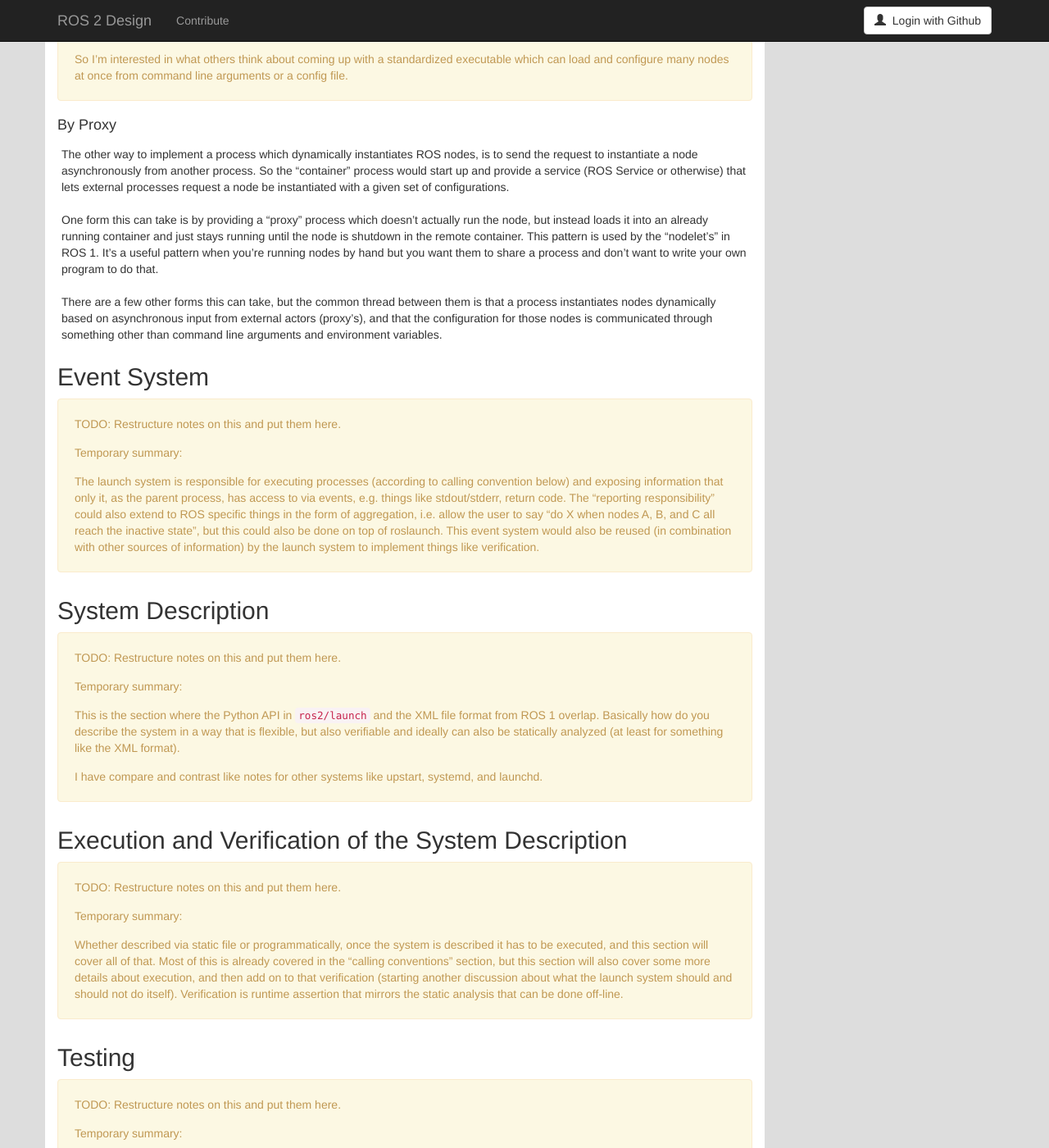
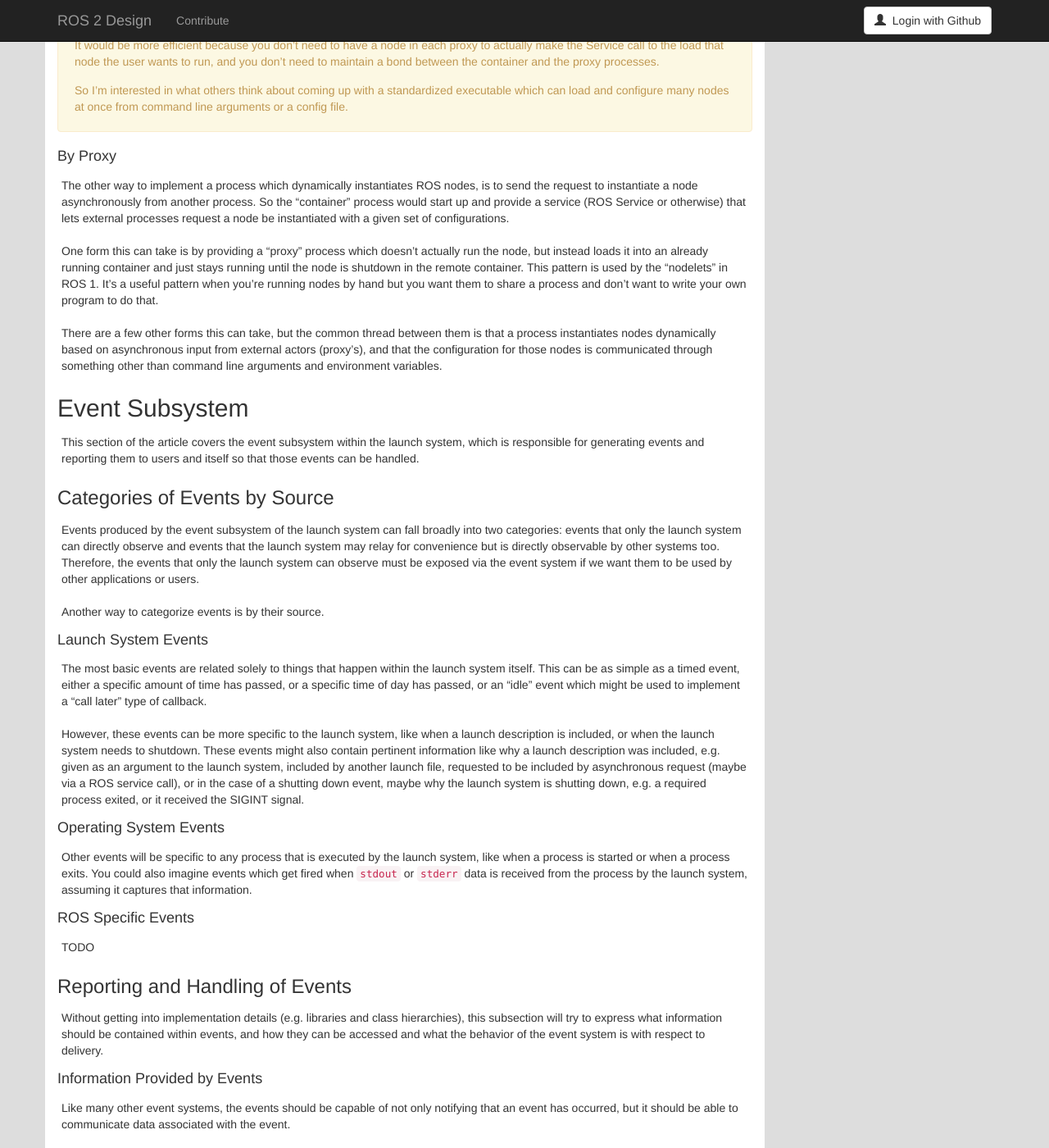
Before and after one commit to ros2/design, a Jekyll site: the page built from articles/150_roslaunch.md, in a window 1280 px wide and 1400 px high, scrolled down 11310 px. Shown: the whole window at 82% size. Built offline with Jekyll 4.4.1, drawn with Linux system fonts in a browser that asks for light colours; nearby versions of some CDN libraries; some of the changed text lies outside the part shown.

Commit message:
updated event sections

```diff
--- a/articles/150_roslaunch.md
+++ b/articles/150_roslaunch.md
@@ -3,7 +3,7 @@ layout: default
 title: ROS 2 Launch System
 permalink: articles/roslaunch.html
 abstract:
-  The launch system in ROS is responsible for helping the user describe the configuration of their system and then execute it as described. The configuration of the system includes what programs to run, what arguments to pass them, and ROS specific conventions which make it easy to reuse components throughout the system by giving them each different configurations. Also, because the launch system is the process (or the set of processes) which executes the user's processes, it is responsible for monitoring the state of the processes it launched, as well as reporting and/or reacting to changes in the state of those processes.
+  The launch system in ROS is responsible for helping the user describe the configuration of their system and then execute it as described. The configuration of the system includes what programs to run, where to run them, what arguments to pass them, and ROS specific conventions which make it easy to reuse components throughout the system by giving them each different configurations. Also, because the launch system is the process (or the set of processes) which executes the user's processes, it is responsible for monitoring the state of the processes it launched, as well as reporting and/or reacting to changes in the state of those processes.
 author: '[William Woodall](https://github.com/wjwwood)'
 published: true
 ---
@@ -133,8 +133,8 @@ In order to do this, the launch system in ROS 2 will need to model the dependenc
 For example, a user might express that an image processing node has a dependency on a camera driver node with the constraint that it should not be launched (what ever the action to do that might be, e.g. run a process or something else) until the camera driver node reaches the "Active" state.
 These constraints can be arbitrarily defined by the user or common constraints could be modeled directly by the launch system.
 
-Also, these constraints don't have to be related to
-For example, a user might express that plain process should be launch (in this case executed as a subprocess) after another process has been running for ten seconds.
+Also, these constraints don't have to be related to ROS specific events like lifecycle state changes.
+For example, a user might express that a plain process should be launched (in this case executed as a subprocess) after another process has been running for ten seconds.
 The launch system in ROS 2, could either choose to let the user define a predicate which satisfied that constraint, or it could provide a generic constraint like: "launch N seconds after another process".
 
 <div class="alert alert-warning" markdown="1">
@@ -480,22 +480,66 @@ The other way to implement a process which dynamically instantiates ROS nodes, i
 So the "container" process would start up and provide a service (ROS Service or otherwise) that lets external processes request a node be instantiated with a given set of configurations.
 
 One form this can take is by providing a "proxy" process which doesn't actually run the node, but instead loads it into an already running container and just stays running until the node is shutdown in the remote container.
-This pattern is used by the "nodelet's" in ROS 1.
+This pattern is used by the "nodelets" in ROS 1.
 It's a useful pattern when you're running nodes by hand but you want them to share a process and don't want to write your own program to do that.
 
 There are a few other forms this can take, but the common thread between them is that a process instantiates nodes dynamically based on asynchronous input from external actors (proxy's), and that the configuration for those nodes is communicated through something other than command line arguments and environment variables.
 
-## Event System
+## Event Subsystem
 
-<div class="alert alert-warning" markdown="1">
-TODO: Restructure notes on this and put them here.
+This section of the article covers the event subsystem within the launch system, which is responsible for generating events and reporting them to users and itself so that those events can be handled.
 
-Temporary summary:
+### Categories of Events by Source
 
-The launch system is responsible for executing processes (according to calling convention below) and exposing information that only it, as the parent process, has access to via events, e.g. things like stdout/stderr, return code.
-The "reporting responsibility" could also extend to ROS specific things in the form of aggregation, i.e. allow the user to say "do X when nodes A, B, and C all reach the inactive state", but this could also be done on top of roslaunch.
-This event system would also be reused (in combination with other sources of information) by the launch system to implement things like verification.
-</div>
+Events produced by the event subsystem of the launch system can fall broadly into two categories: events that only the launch system can directly observe and events that the launch system may relay for convenience but is directly observable by other systems too.
+Therefore, the events that only the launch system can observe must be exposed via the event system if we want them to be used by other applications or users.
+
+Another way to categorize events is by their source.
+
+#### Launch System Events
+
+The most basic events are related solely to things that happen within the launch system itself.
+This can be as simple as a timed event, either a specific amount of time has passed, or a specific time of day has passed, or an "idle" event which might be used to implement a "call later" type of callback.
+
+However, these events can be more specific to the launch system, like when a launch description is included, or when the launch system needs to shutdown.
+These events might also contain pertinent information like why a launch description was included, e.g. given as an argument to the launch system, included by another launch file, requested to be included by asynchronous request (maybe via a ROS service call), or in the case of a shutting down event, maybe why the launch system is shutting down, e.g. a required process exited, or it received the SIGINT signal.
+
+#### Operating System Events
+
+Other events will be specific to any process that is executed by the launch system, like when a process is started or when a process exits.
+You could also imagine events which get fired when `stdout` or `stderr` data is received from the process by the launch system, assuming it captures that information.
+
+#### ROS Specific Events
+
+TODO
+
+### Reporting and Handling of Events
+
+Without getting into implementation details (e.g. libraries and class hierarchies), this subsection will try to express what information should be contained within events, and how they can be accessed and what the behavior of the event system is with respect to delivery.
+
+#### Information Provided by Events
+
+Like many other event systems, the events should be capable of not only notifying that an event has occurred, but it should be able to communicate data associated with the event.
+
+A simple example of an event without extra data might be an event for "call later", where it doesn't matter who initiated the "call later" or how long it has been since that occurred (though it could include that if it wished), and so this events existence is sufficient to notify waiting actions to proceed.
+
+A simple example of an event with extra data might be a "process exited" event, which would include enough information to identify which process it was as well as the return code of the process.
+
+Again, like many other event systems, the events should have a type (either as an attribute or as a child class) which can be used to filter events to particular handlers.
+
+#### Event Handlers
+
+Events can be handled by registering an event handler with the launch system.
+This could be something like a callback within the launch system itself, a "lambda" defined in the description of the launch file, or even a built-in handler which publishes the events as ROS messages
+In the last case, it could be either be a subscription to a topic or a service call which was registered with the launch system a priori.
+So if it is a topic, the subscription could be considered an event handler.
+In the case of a service, which would be called by the launch system and handled by a user defined service server, the service server (and it's response) would be considered the event handler.
+
+#### Handling of Events
+
+By default, events are passed to all event handlers and there is no way for an event handler to "claim" an event to prevent it from being delivered to other events.
+This could be realized by putting extra state in the events (events are not immutable for event handlers).
+While event handlers have no comparison between one another, the delivery of events to event handlers should be deterministic and in the reverse order of registration.
 
 ## System Description
 
```
Also changed, not shown: other parts of articles/150_roslaunch.md (+1 -1 lines).
